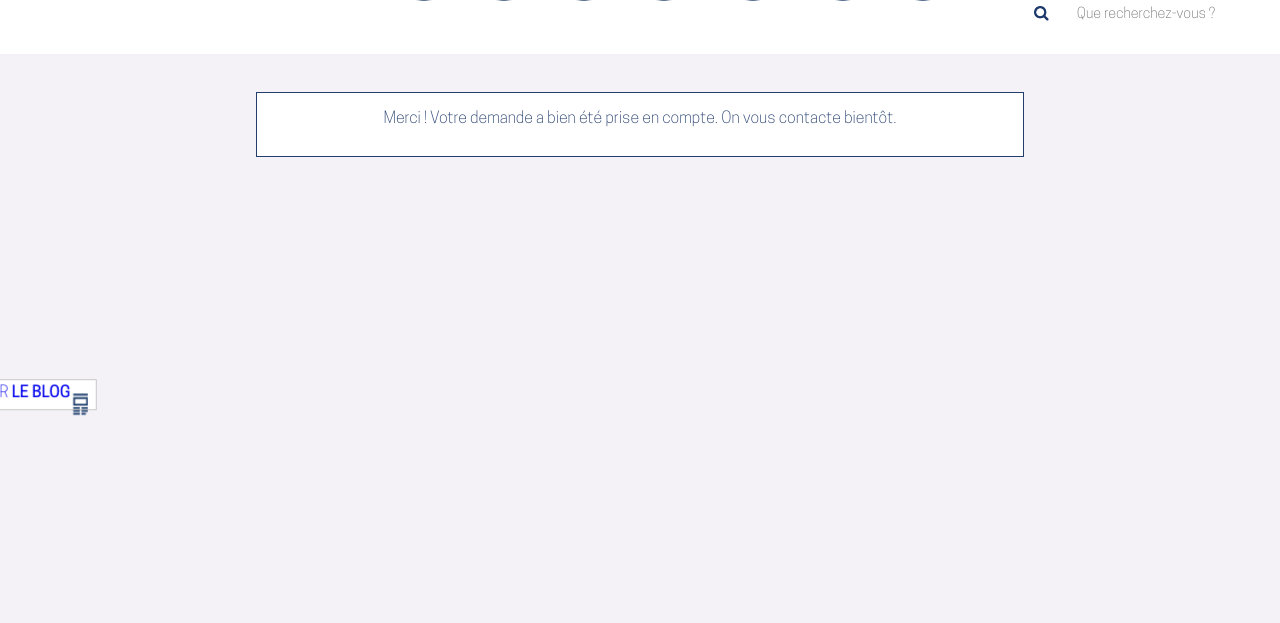
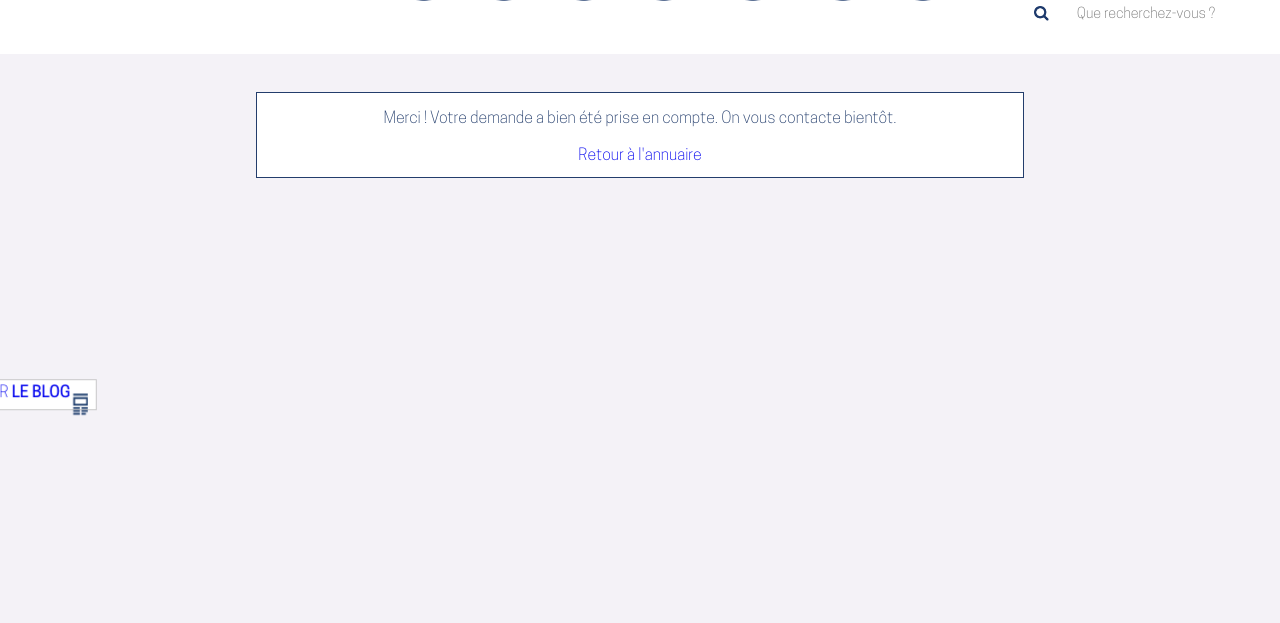
Before and after one commit to poulainv/annuaire, a Django app: template app/templates/app/project_submission_sent.html in a window 1280 px wide. Shown: the part 108-731 px from the top of the page. Run offline with Django 3.2, Linux system fonts and the light colour scheme; the template is opened without the code that fills it: values that come from a table or form of the project are taken from there, others are empty; data comes from the database, SQL or seed files in the repository; some libraries are stand-ins or nearby versions.

Commit message:
Add back to home after submission

```diff
--- a/app/templates/app/project_submission_sent.html
+++ b/app/templates/app/project_submission_sent.html
@@ -12,6 +12,7 @@
             <p>Merci ! Votre demande a bien été prise en compte. On vous
              contacte bientôt.
             </p>
+            <a href="{% url 'home' %}"> Retour à l'annuaire </a>
         </div>
     </div>
     <div class="unit one-fifth"></div>
```
